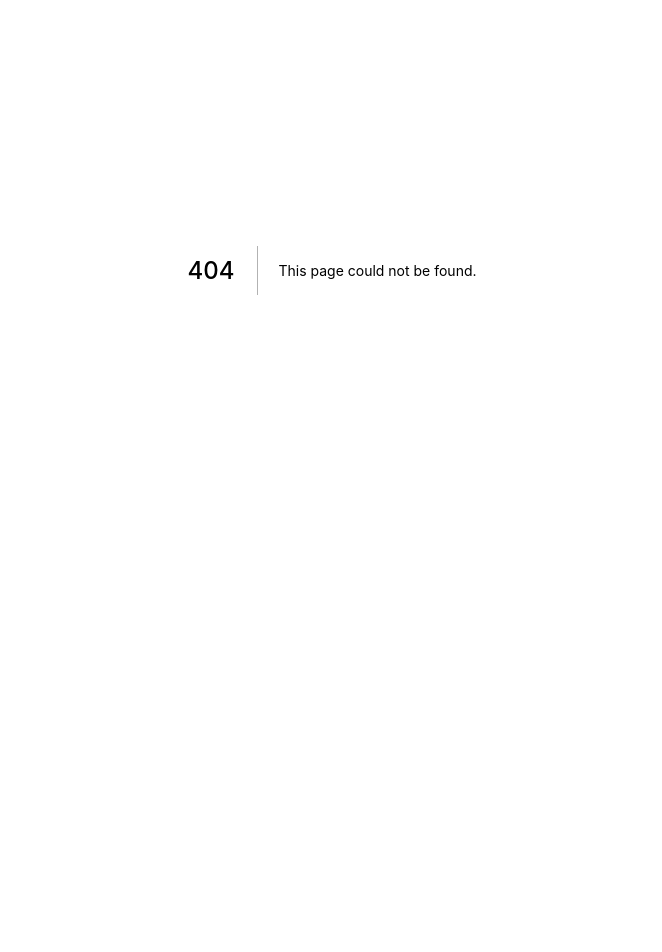
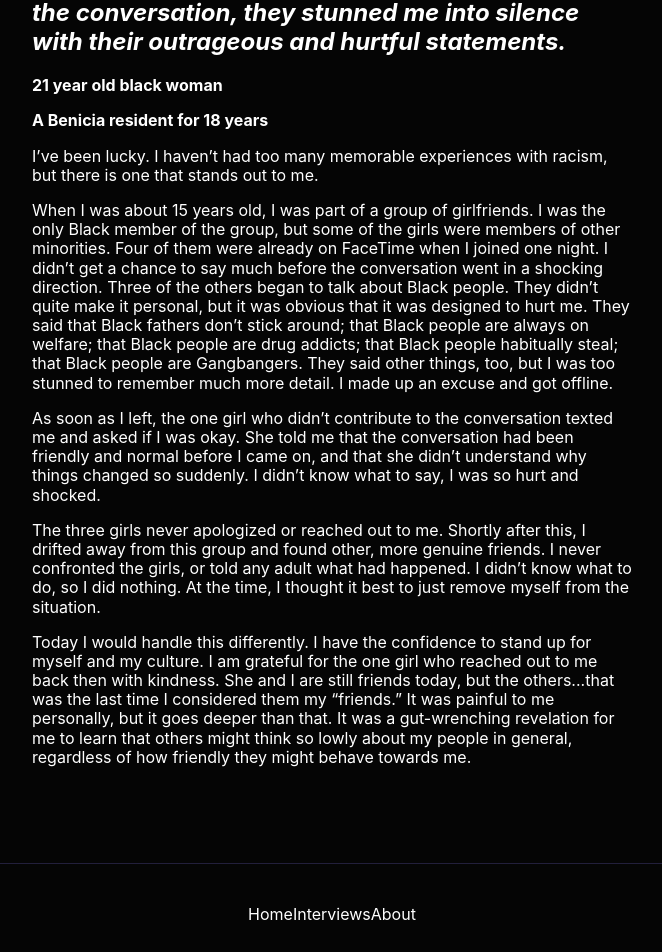
Before and after one commit to jnhooper/bblm, a Next.js app: page /interviews/1 in a window 1280 px wide. Before the commit this address had no page. Shown: the part 130-1082 px from the top of the page, without its empty margins (308-970 px from the left). Before the commit the page ends 800 px from the top, so only its background shows below. Built offline with nearby package versions, Linux system fonts and the light colour scheme.

Commit message:
get interview pages going

```diff
--- /dev/null
+++ b/pages/interviews/Interview.tsx
@@ -0,0 +1,51 @@
+import React from 'react';
+import ReactMarkdown from 'react-markdown'
+import Head from 'next/head';
+import {Title, SubTitle, StyledLogo} from '../index';
+import RootWrapper from '../../styles/layouts/RootWrapper';
+import Main from 'styles/layouts/Main';
+import Footer from 'styles/layouts/Footer';
+import Link from '../../components/Link';
+
+const Interview = (props) => {
+  return (
+    <RootWrapper>
+      <Head>
+        <title>{`Benicia Black Lives Matter Interview ${props.id}`}</title>
+        <link rel="icon" href="/BBLM_Mark.svg" />
+      </Head>
+      <Main>
+        <div
+          style={{
+            maxWidth: '600px',
+            lineHeight: 1.2,
+            margin: '0 30px'
+          }}
+        >
+          <ReactMarkdown>
+            {props.markdown}
+          </ReactMarkdown>
+        </div>
+    </Main>
+    <Footer>
+        <Link
+          href="/"
+        >
+          Home
+        </Link>
+        <Link
+          href="/interviews"
+        >
+          Interviews
+        </Link>
+        <Link
+          href="/about"
+        >
+          About
+        </Link>
+      </Footer>
+  </RootWrapper>
+  )
+}
+
+export default Interview;
--- /dev/null
+++ b/pages/interviews/[id].tsx
@@ -0,0 +1,41 @@
+import fs from 'fs'
+import path from 'path'
+import { useRouter } from 'next/router'
+import Interview from './Interview';
+
+const Post = (props) => {
+  const router = useRouter()
+  const query = router.query
+
+  return (
+  <Interview
+    markdown={props.interview}
+    id={query.id}
+  />
+  )
+}
+
+export default Post
+
+
+export async function getStaticPaths() {
+  return {
+    paths: [
+    { params: { id: '1' } },
+    { params: { id: '2' } }],
+    fallback: false // See the "fallback" section below
+  };
+}
+
+
+export async function getStaticProps(context) {
+  const {params} = context;
+  const markdownDirectory = path.join(process.cwd(), 'interviews');
+  const fileName = path.join(markdownDirectory, `${params.id}.md`);
+  const interview = fs.readFileSync(fileName, 'utf8')
+  return {
+    props: {
+      interview: interview
+    }, // will be passed to the page component as props
+  }
+}
```
Also changed, not shown: pages/interviews/index.tsx (added, +88 -0 lines).
